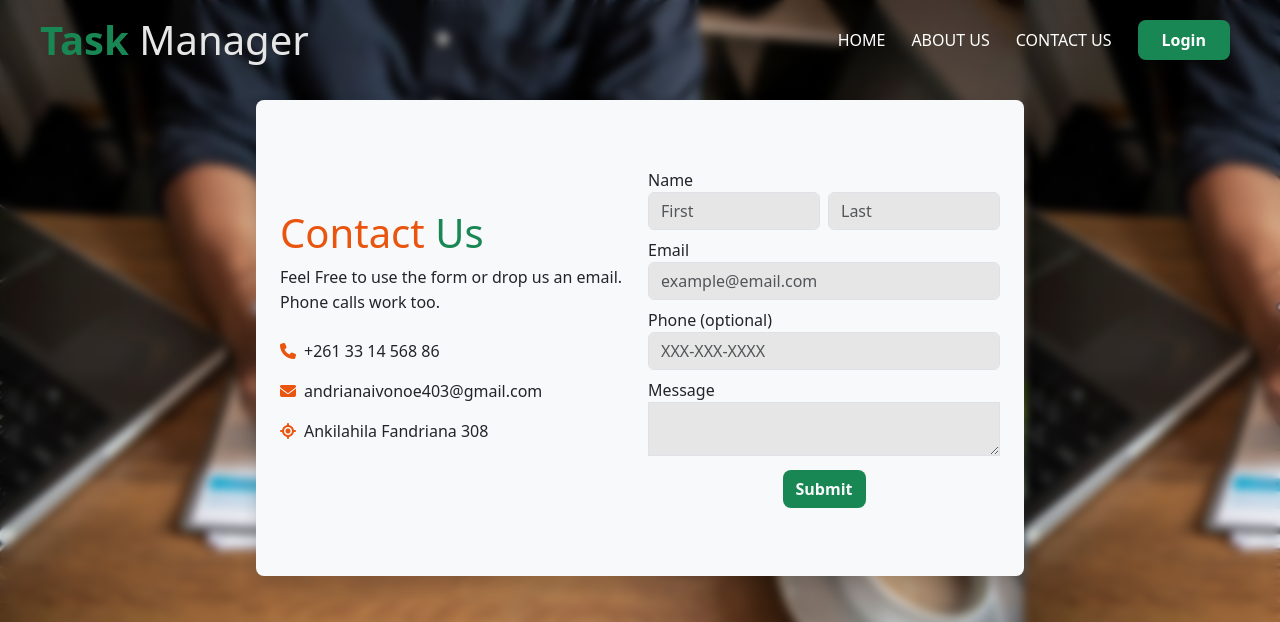
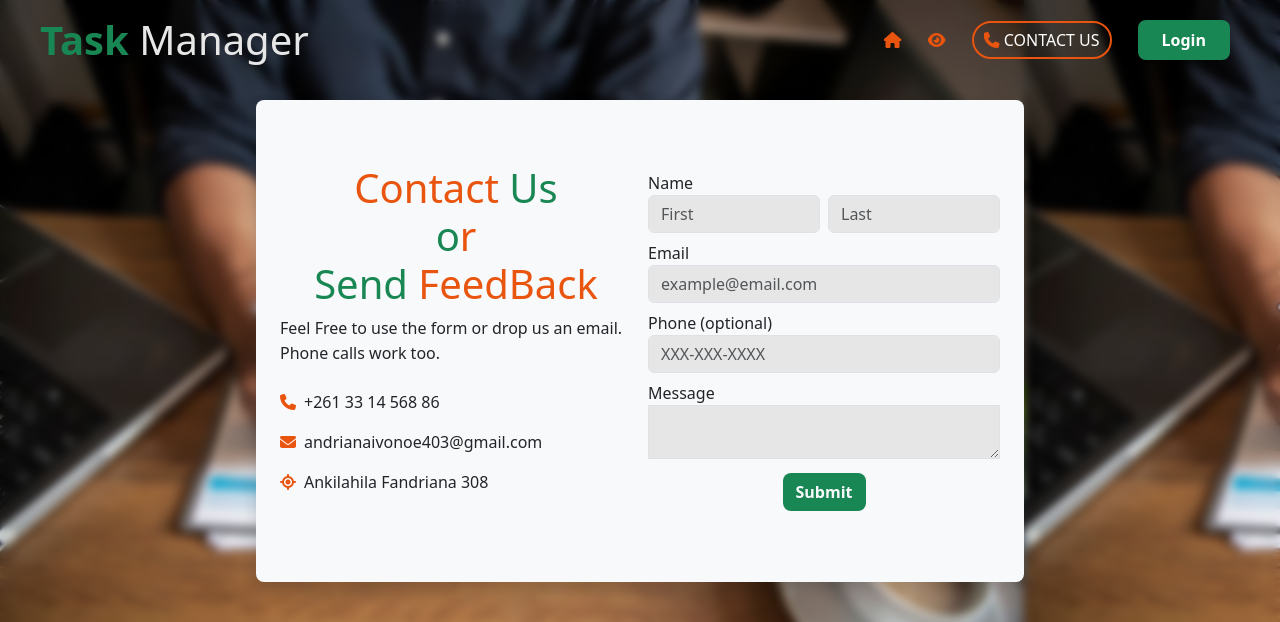
Before and after one commit to Andry-GitCrs/Task_Manager, a Flask app: page /contact in a window 1280 px wide. Shown: the top 622 px of the page. Run offline with Flask 3, Linux system fonts and the light colour scheme; some libraries are stand-ins or nearby versions.

Commit message:
Enhance navigation styles and improve form feedback functionality

```diff
--- a/static/css/style.css
+++ b/static/css/style.css
@@ -25,12 +25,16 @@ body{
 
 nav ul a{
     color: var(--black-text)!important;
+    overflow: hidden;
 }
 
-nav ul a:hover{
-    transition: .2s all;
-    color: var(--white-text)!important;
-    border-bottom: 2px solid var(--white-text);
+nav ul a span{
+    display: none;
+}
+
+nav ul a:hover span{
+    transition: 1s all;
+    display: inline;
 }
 
 .menu-list{
@@ -241,6 +245,14 @@ aside div ul li:hover{
     box-shadow: 0 0.5rem 1rem rgba(0, 0, 0, 0.15);
 }
 
+.active-dash-link{
+    transition: .5s all;
+    background-color: var(--white-text);
+    border-radius: 5px;
+    cursor: pointer;
+    box-shadow: 0 0.5rem 1rem rgba(0, 0, 0, 0.15);
+}
+
 aside div ul li span{
     width: 20px;
     height: 20px;
@@ -409,7 +421,13 @@ main .container li:hover{
 }
 
 .active-page{
-    background-color: var(--grey);
+    border: 2px solid #e9540e;
+    padding: 5px 10px;
+    border-radius: 20px;
+}
+
+.active-page a span{
+    display: inline;
 }
 
 .subTask{
@@ -569,13 +587,6 @@ nav li a{
 
 .bold-style{
     font-weight: 900;
-}
-
-.a-active{
-    font-weight: bold;
-    border-bottom: 2px solid white;
-    color: white;
-    font-weight: bolder;
 }
 
 .menu-list{
--- a/static/js/contact.script.js
+++ b/static/js/contact.script.js
@@ -16,6 +16,7 @@ email_form.addEventListener('submit', async function(e) {
     }
 
     document.getElementById('submit_feedback').textContent = 'Loading ...'
+    document.getElementById('submit_feedback').disabled = true
 
     const res = verify_email(email)
     if( (await res).is_valid == true ){
@@ -45,6 +46,8 @@ email_form.addEventListener('submit', async function(e) {
         showNotification('error', err)
         document.getElementById('submit_feedback').textContent = 'Submit'
     }
+
+    document.getElementById('submit_feedback').disabled = false
 })
 
 
--- a/templates/views/about.html
+++ b/templates/views/about.html
@@ -15,7 +15,9 @@
         }
     </style>
 {% endblock %}
-
+{% block aboutActive %}
+  active-page
+{% endblock %}
 {% block header %}
 <header class="container-fluid h-5 px-0 header-part header-part-about" id="header-part" id="head" style="height: 75vh;">
     <div class="d-flex align-items-center justify-content-center py-5 slide-container" style="height: 75vh;">
--- a/templates/views/base.html
+++ b/templates/views/base.html
@@ -27,14 +27,14 @@
           <span class="bold-style text-success">Task </span>Manager
         </h1>
         <ul class="m-0 menu-list" id="menu-list">
-          <li class="md-mx-2 list-inline-item nav-item">
-            <a class="p-0 nav-link" href="/">HOME</a>
+          <li class="md-mx-2 list-inline-item nav-item {% block homeActive %}{% endblock %}">
+            <a class="p-0 nav-link" href="/"><i class="fas fa-home contact-title"></i> <span>HOME</span></a>
           </li>
-          <li class="md-mx-2 list-inline-item nav-item">
-            <a class="p-0 nav-link" href="/about">ABOUT US</a>
+          <li class="md-mx-2 list-inline-item nav-item {% block aboutActive %}{% endblock %}">
+            <a class="p-0 nav-link" href="/about"><i class="fas fa-eye contact-title"></i> <span>ABOUT US</span></a>
           </li>
-          <li class="md-mx-2 list-inline-item nav-item">
-            <a class="p-0 nav-link" href="/contact">CONTACT US</a>
+          <li class="md-mx-2 list-inline-item nav-item {% block contactActive %}{% endblock %}">
+            <a class="p-0 nav-link" href="/contact"><i class="fas fa-phone contact-title"></i> <span>CONTACT US</span></a>
           </li>
           <li class="md-mx-2 list-inline-item nav-item">
             <a class="btn p-0 nav-link p-2 px-4 bg-success rounded-3 border-none fw-bold login-btn" href="/auth">Login</a>
--- a/templates/views/contact.html
+++ b/templates/views/contact.html
@@ -3,14 +3,14 @@
     Contact us
 {% endblock %}
 {% block contactActive %}
-    active-link
+    active-page
 {% endblock %}
 {% block pub %}
     <div class="shadow py-5 bg-light align-items-center justify-content-center gap-3 p-2 contact-form-container  rounded-3">
             <!-- Contact form -->
             <form class="p-3 h-100 d-flex flex-row align-items-center gap-3" id="contact-form">
                 <div class="side">
-                    <h1><span class="contact-title">Contact</span> <span class="text-success">Us</span></h1>
+                    <h1 class="text-center"><span class="contact-title">Contact</span> <span class="text-success">Us</span> <br><span class="text-success">o</span><span class="contact-title">r</span><br> <span class="contact-title"><span class="text-success">Send</span> FeedBack</span></h1>
                     <p class="w-100" style="line-height: 25px;">Feel Free to use the form or drop us an email. Phone calls work too.</p>
                     <ul class="p-0">
                         <li class="list-inline-item d-block" ><i class=" me-2 fas fa-phone"></i>+261 33 14 568 86</li>
--- a/templates/views/main.html
+++ b/templates/views/main.html
@@ -3,7 +3,7 @@
     Task Manager
 {% endblock %}
 {% block homeActive %}
-    active-link
+    active-page
 {% endblock %}
 {% block header %}
 <header class="container-fluid h-5 px-0 header-part" id="header-part" id="head" style="height: 75vh;">
--- a/templates/views/users/calendar.html
+++ b/templates/views/users/calendar.html
@@ -6,7 +6,7 @@
     Calendar
 {% endblock %}
 {% block calendar %}
-    active-page
+    active-dash-link
 {% endblock %}
 {% block content %}
     <div class="container py-3" id="calendar-container">
--- a/templates/views/users/dashboard.html
+++ b/templates/views/users/dashboard.html
@@ -1,7 +1,7 @@
 {% extends "views/users/base.html" %}
 {% block title %}Sticky Wall{% endblock %}
 {% block stickywall %}
-    active-page
+    active-dash-link
 {% endblock %}
 {% block content %}
     <div class="container py-3">
--- a/templates/views/users/profile.html
+++ b/templates/views/users/profile.html
@@ -1,7 +1,7 @@
 {% extends "views/users/base.html" %}
 {% block title %}Sticky Wall{% endblock %}
 {% block profile %}
-    active-page
+    active-dash-link
 {% endblock %}
 {% block content %}
 <div class="container-fluid py-5">
--- a/templates/views/users/today.html
+++ b/templates/views/users/today.html
@@ -3,7 +3,7 @@
     Today tasks
 {% endblock %}
 {% block today %}
-    active-page
+    active-dash-link
 {% endblock %}
 {% block content %}
     <div class="container py-3">
--- a/templates/views/users/upcoming.html
+++ b/templates/views/users/upcoming.html
@@ -3,7 +3,7 @@
     Upcoming tasks
 {% endblock %}
 {% block upcoming %}
-    active-page
+    active-dash-link
 {% endblock %}
 {% block additionnal %}
     <form class="mx-3 d-flex gap-2">
```
Also changed, not shown: static/js/script.js (line endings or trailing spaces).
